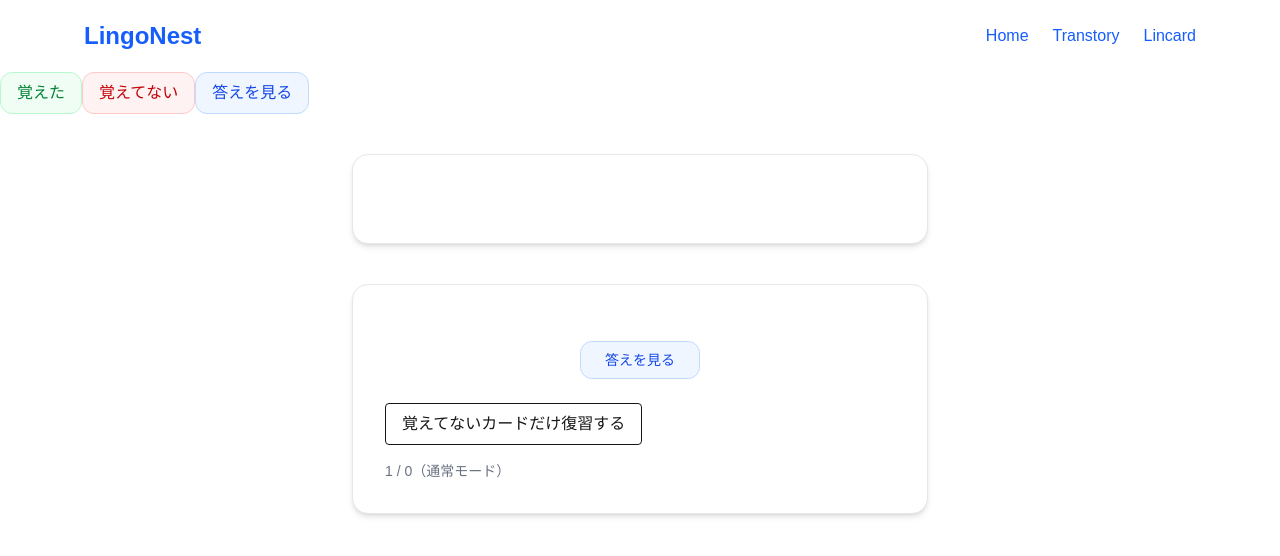
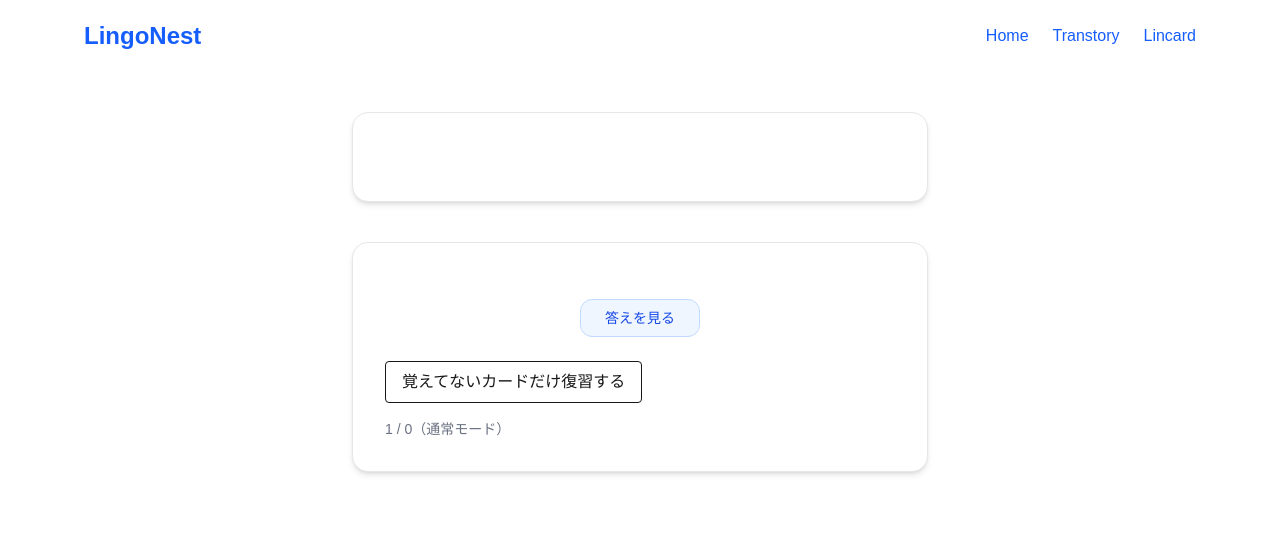
Before and after one commit to kodai-Java/lingo-nest, a Next.js app: page /lincard in a window 1280 px wide. Shown: the top 556 px of the page. Built offline with nearby package versions, Linux system fonts and the light colour scheme.

Commit message:
deleted temporary buttons

```diff
--- a/app/lincard/FlashcardViewer/index.tsx
+++ b/app/lincard/FlashcardViewer/index.tsx
@@ -11,15 +11,6 @@ type FlashcardViewerProps = {}
 export const FlashcardViewer: React.FC<FlashcardViewerProps> = ({}) => {
   return (
     <div>
-      <AnswerButton className="bg-green-50 text-green-700 border-green-200 hover:bg-green-100">
-        覚えた
-      </AnswerButton>
-      <AnswerButton className="bg-red-50 text-red-700 border-red-200 hover:bg-red-100">
-        覚えてない
-      </AnswerButton>
-      <AnswerButton className="bg-blue-50 text-blue-700 border-blue-200 hover:bg-blue-100">
-        答えを見る
-      </AnswerButton>
       <Flashcard />
     </div>
   )
```
